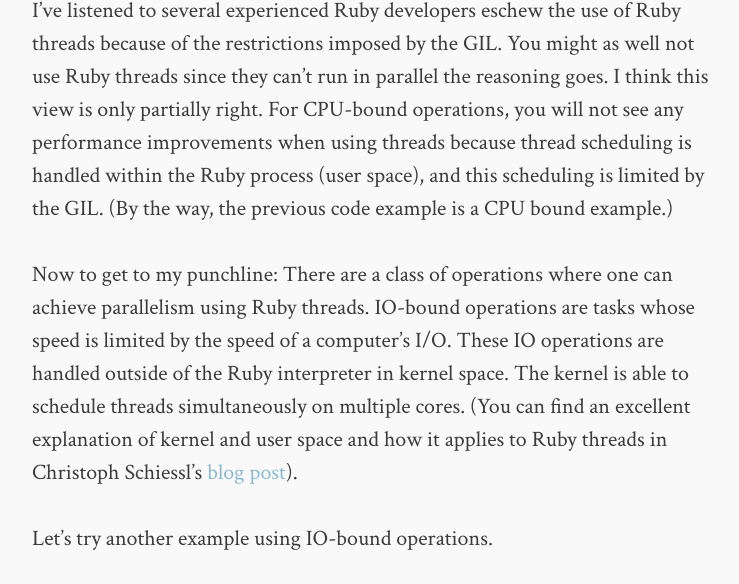
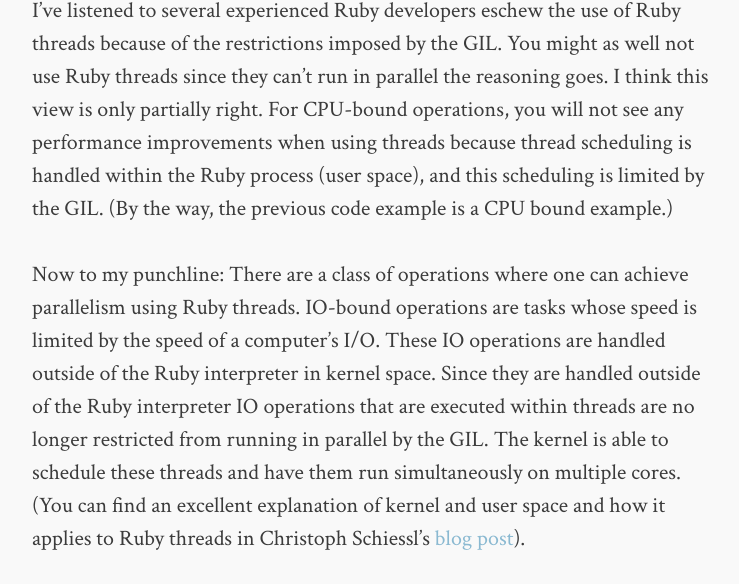
Before and after one commit to fluentz/fluentz.github.io, a Jekyll site: the page built from _posts/2016-12-15-io-bound-threads-in-ruby.md, in a window 1280 px wide and 900 px high, scrolled down 2561 px, cut to the strip 0-584 px from the top of the window. Shown: the whole strip, without its empty margins (268-1007 px from the left). Built offline with Jekyll 4.4.1, drawn with Linux system fonts in a browser that asks for light colours; comment, search, counter and statistics services are not loaded.

Commit message:
Updated text based on comments from JK

```diff
--- a/_posts/2016-12-15-io-bound-threads-in-ruby.md
+++ b/_posts/2016-12-15-io-bound-threads-in-ruby.md
@@ -27,7 +27,7 @@ Even though I'm running on a quad-core machine capable of running up to 8 thread
 
 I've listened to several experienced Ruby developers eschew the use of Ruby threads because of the restrictions imposed by the GIL. You might as well not use Ruby threads since they can't run in parallel the reasoning goes. I think this view is only partially right. For CPU-bound operations, you will not see any performance improvements when using threads because thread scheduling is handled within the Ruby process (user space), and this scheduling is limited by the GIL. (By the way, the previous code example is a CPU bound example.)
 
-Now to get to my punchline: There are a class of operations where one can achieve parallelism using Ruby threads. IO-bound operations are tasks whose speed is limited by the speed of a computer's I/O. These IO operations are handled outside of the Ruby interpreter in kernel space. The kernel is able to schedule threads simultaneously on multiple cores. (You can find an excellent explanation of kernel and user space and how it applies to Ruby threads in Christoph Schiessl's [blog post](http://www.csinaction.com/2014/10/10/multithreading-in-the-mri-ruby-interpreter/)).
+Now to my punchline: There are a class of operations where one can achieve parallelism using Ruby threads. IO-bound operations are tasks whose speed is limited by the speed of a computer's I/O. These IO operations are handled outside of the Ruby interpreter in kernel space. Since they are handled outside of the Ruby interpreter IO operations that are executed within threads are no longer restricted from running in parallel by the GIL. The kernel is able to schedule these threads and have them run simultaneously on multiple cores. (You can find an excellent explanation of kernel and user space and how it applies to Ruby threads in Christoph Schiessl's [blog post](http://www.csinaction.com/2014/10/10/multithreading-in-the-mri-ruby-interpreter/)).
 
 Let's try another example using IO-bound operations.
 
```
